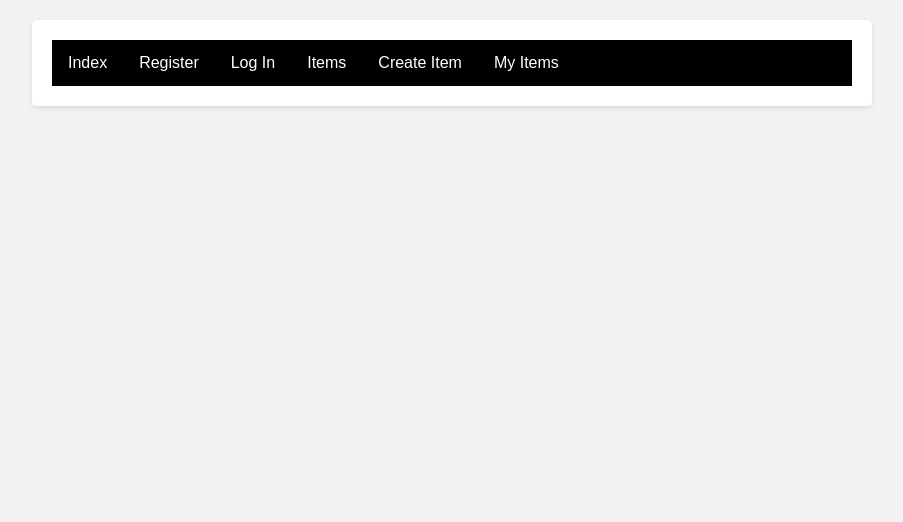
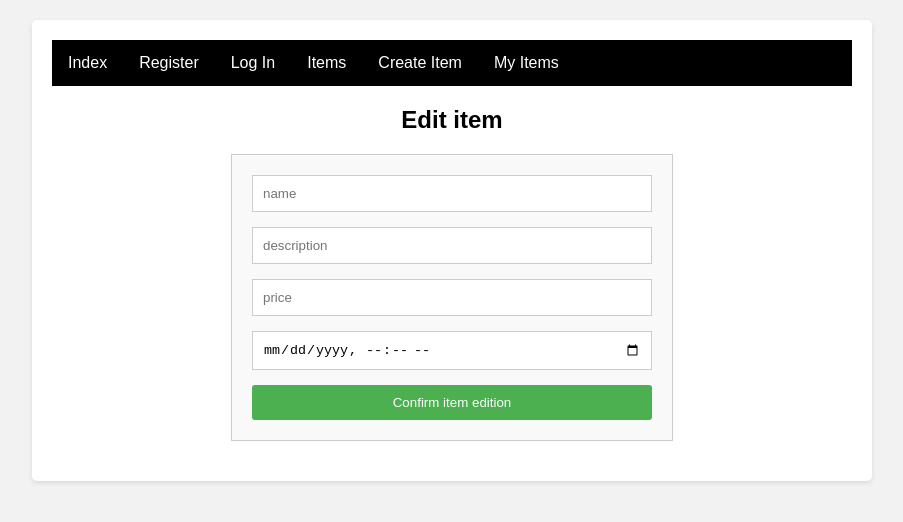
Before and after one commit to adrianmf27/frontend-bids, a React (Create React App) app: page /item/edit/1 in a window 1280 px wide. Shown: the top 522 px of the page, without its empty margins (188-1091 px from the left). Built offline with nearby package versions, Linux system fonts and the light colour scheme; no server answers.

Commit message:
New changes for items edition and deletion

```diff
--- a/src/App.js
+++ b/src/App.js
@@ -6,6 +6,7 @@ import ItemsComp from './Components/ItemsComp';
 import CreateItemComp from './Components/CreateItemComp';
 import MyItemsComp from './Components/MyItemsComp';
 import DetailsItemComp from './Components/DetailsItemComp';
+import EditItemComp from './Components/EditItemComp';
 
 function App() {
   return (
@@ -49,6 +50,10 @@ function App() {
         <Route path="/item/:itemId" element={
           <DetailsItemComp/>
         }/>
+
+        <Route path="/item/edit/:itemId" element={
+          <EditItemComp/>
+        }/>
       </Routes>
     </div>
   );
--- /dev/null
+++ b/src/Components/EditItemComp.js
@@ -0,0 +1,94 @@
+import { useEffect, useState } from "react";
+import { backendUrl } from "../Globals";
+import {timestampToString} from "../Utils";
+import { useParams } from "react-router-dom";
+
+let EditItemComp = () => {
+    let [message, setMessage] = useState("")
+    let [item, setItem] = useState({})
+    let {itemId} = useParams()
+
+    let changeProperty = (propertyName, e) => {
+        let itemNew = {...item, [propertyName] : e.currentTarget.value}
+        setItem(itemNew)
+    }
+
+    let changeDate = (e) => {
+        let value = e.currentTarget.value
+        let timestamp = Date.parse(value)
+
+        let itemNew = {...item, dateFinish : timestamp}
+        setItem(itemNew)
+    }
+
+    let clickEdit= async () => {
+        let res = await fetch(backendUrl + "/items/" + itemId
+            + "?apiKey=" + localStorage.getItem("apiKey"), {
+                method: "PUT",
+                headers: {"Content-Type" : "application/json"},
+                body: JSON.stringify(item)
+        })
+
+        if (res.ok)
+        {
+            // eslint-disable-next-line no-unused-vars
+            let jsonData = await res.json()
+        }
+        else
+        {
+            let jsonData = await res.json()
+            setMessage(jsonData.error)
+        }
+    }
+
+    useEffect(() => {
+        getItem();
+    }, [])
+
+    let getItem = async () => {
+        let response = await fetch(backendUrl + "/items/" + itemId + "?apiKey="
+            + localStorage.getItem("apiKey"))
+
+        if(response.ok)
+        {
+            let jsonData = await response.json()
+            setItem(jsonData)
+        }
+        else
+        {
+            setMessage("Error obtaining item")
+        }
+    }
+
+    return (
+        <div>
+            <h2>Edit item</h2>
+            {message !== "" && <h3 className="errorMessage">{message}</h3>}
+            <div className="center-box">
+                <div className="form-group">
+                    <input type="text" placeholder="name" value={item.name}
+                        onChange={e => changeProperty("name", e)}></input>
+                </div>
+
+                <div className="form-group">
+                    <input type="text" placeholder="description" value={item.description}
+                        onChange={e => changeProperty("description", e)}></input>
+                </div>
+
+                <div className="form-group">
+                    <input type="text" placeholder="price" value={item.initialPrice}
+                        onChange={e => changeProperty("initialPrice", e)}></input>
+                </div>
+
+                <div className="form-group">
+                    <input type="datetime-local" placeholder="date finish"
+                        value={timestampToString(item.dateFinish)} onChange={e => changeDate(e)}></input>
+                </div>
+
+                <button onClick={clickEdit}>Confirm item edition</button>
+            </div>
+        </div>
+    )
+}
+
+export default EditItemComp;
--- a/src/Components/MyItemsComp.js
+++ b/src/Components/MyItemsComp.js
@@ -1,10 +1,14 @@
 import { useEffect, useState } from "react";
 import { backendUrl } from "../Globals";
 import {timestampToDate} from "../Utils";
+import { useNavigate } from "react-router-dom";
+
 
 let MyItemsComp = () => {
     let [items, setItems] = useState([])
     let [message, setMessage] = useState("")
+
+    let navigate = useNavigate()
 
     useEffect(() => {
         getItems();
@@ -25,6 +29,25 @@ let MyItemsComp = () => {
         }
     }
 
+    let onClickDeleteItem = async (id) => {
+        let response = await fetch(backendUrl + "/items/" + id + "?apiKey="
+            + localStorage.getItem("apiKey"), { method : "DELETE" })
+
+        if(response.ok){
+            let updatedItems = items.filter(item => item.id !== id)
+            setItems(updatedItems)
+        }
+        else
+        {
+            let jsonData = await response.json()
+            setMessage(jsonData.error)
+        }
+    }
+
+    let onClickEditItem = async (id) => {
+        navigate("/item/edit/" + id)
+    }
+
     return (
         <div>
             <h2>Items</h2>
@@ -39,11 +62,12 @@ let MyItemsComp = () => {
                             <h3 className="email">Seller: {item.email}</h3>
                             <h3 className="date">Time start: {timestampToDate(item.dateStart)}</h3>
                             <h3 className="date">Time finish {timestampToDate(item.dateFinish)}</h3>
+                            <button onClick={() => {onClickDeleteItem(item.id)}}>Delete Item</button>
+                            <button onClick={() => {onClickEditItem(item.id)}}>Edit Item</button>
                         </div>
                     )
                 )}
             </div>
-
         </div>
     )
 }
--- a/src/Utils.js
+++ b/src/Utils.js
@@ -6,3 +6,21 @@ export let timestampToDate = (timestamp) => {
 
     return outputDate
 }
+
+
+export let timestampToString = (timestamp) => {
+    let date = new Date(timestamp)
+
+    // If year || month || day has not 4 digits, it ads 0s in the right
+    let year = date.getFullYear().toString().padStart(4, "0")
+    let month = (date.getMonth() + 1).toString().padStart(2, "0")
+    let day = date.getDate().toString().padStart(2, "0")
+    let hours = date.getHours().toString().padStart(2, "0")
+    let minutes = date.getMinutes().toString().padStart(2, "0")
+    let seconds = date.getSeconds().toString().padStart(2, "0")
+    let milliseconds = date.getMilliseconds().toString().padStart(3, "0")
+
+    let result = year + "-" + month + "-" + day + "T" + hours + ":"
+        + minutes + ":" + seconds + "." + milliseconds
+    return result
+}
```
